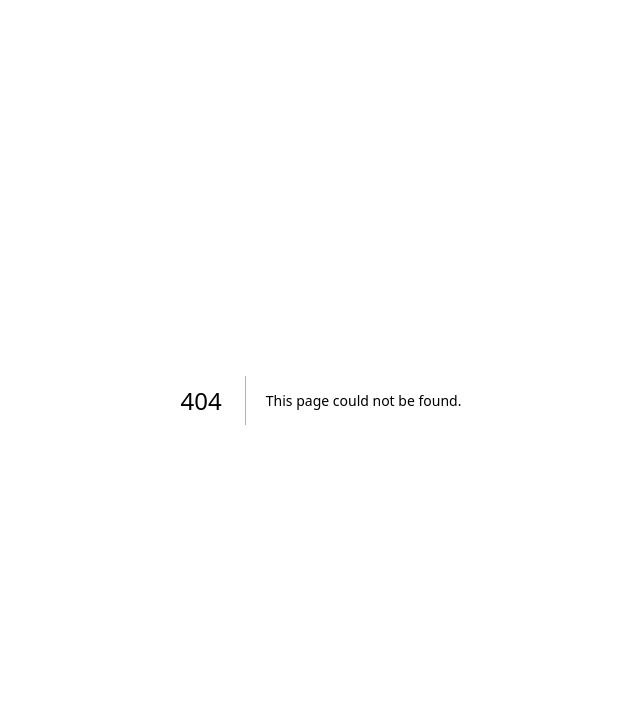
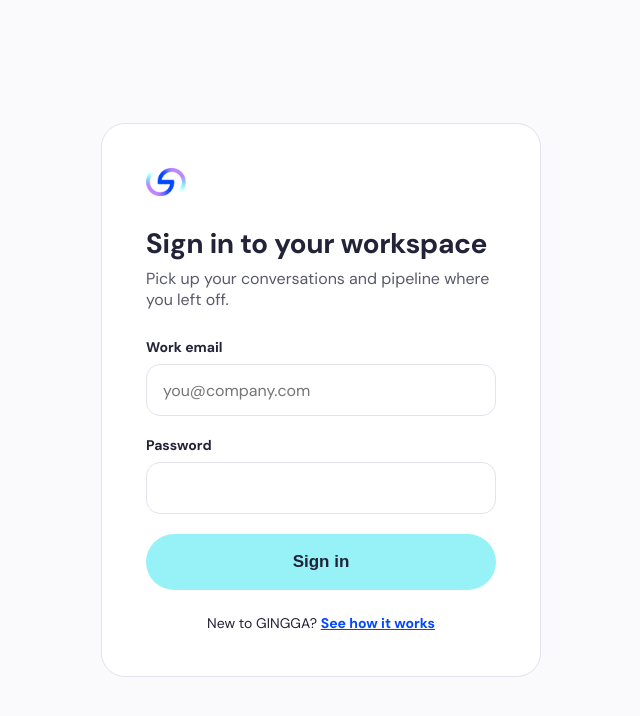
Before and after one commit to vlaguzman/gingga_landing, a Next.js app: page /login in a window 1280 px wide. Before the commit this address had no page. Shown: the top 716 px of the page, without its empty margins (319-959 px from the left). Built offline with nearby package versions, Linux system fonts and the light colour scheme.

Commit message:
feat(auth): add login page with validated form

```diff
--- /dev/null
+++ b/src/app/(auth)/login/LoginForm.tsx
@@ -0,0 +1,57 @@
+"use client";
+
+import { useActionState } from "react";
+import { login, type LoginState } from "./actions";
+
+const initialState: LoginState = {};
+
+export function LoginForm() {
+  const [state, formAction, pending] = useActionState(login, initialState);
+  const errors = state.fieldErrors ?? {};
+
+  return (
+    <form className="login__form" action={formAction} noValidate>
+      <div className="login__field">
+        <label htmlFor="email">Work email</label>
+        <input
+          id="email"
+          name="email"
+          type="email"
+          autoComplete="email"
+          defaultValue={state.email}
+          placeholder="you@company.com"
+          aria-invalid={errors.email ? true : undefined}
+          aria-describedby={errors.email ? "email-error" : undefined}
+          required
+        />
+        {errors.email && (
+          <p className="login__error" id="email-error" role="alert">
+            {errors.email}
+          </p>
+        )}
+      </div>
+
+      <div className="login__field">
+        <label htmlFor="password">Password</label>
+        <input
+          id="password"
+          name="password"
+          type="password"
+          autoComplete="current-password"
+          aria-invalid={errors.password ? true : undefined}
+          aria-describedby={errors.password ? "password-error" : undefined}
+          required
+        />
+        {errors.password && (
+          <p className="login__error" id="password-error" role="alert">
+            {errors.password}
+          </p>
+        )}
+      </div>
+
+      <button className="btn login__submit" type="submit" disabled={pending}>
+        {pending ? "Signing in…" : "Sign in"}
+      </button>
+    </form>
+  );
+}
--- /dev/null
+++ b/src/app/(auth)/login/actions.ts
@@ -0,0 +1,28 @@
+"use server";
+
+import { redirect } from "next/navigation";
+
+export type LoginState = {
+  error?: string;
+  fieldErrors?: { email?: string; password?: string };
+  email?: string;
+};
+
+const EMAIL_PATTERN = /^[^\s@]+@[^\s@]+\.[^\s@]+$/;
+
+/**
+ * Front-end simulation: validates the input and sends the user to the demo workspace.
+ * Swap the body for a real credential check once an auth backend exists.
+ */
+export async function login(_prev: LoginState, formData: FormData): Promise<LoginState> {
+  const email = String(formData.get("email") ?? "").trim();
+  const password = String(formData.get("password") ?? "");
+
+  const fieldErrors: NonNullable<LoginState["fieldErrors"]> = {};
+  if (!EMAIL_PATTERN.test(email)) fieldErrors.email = "Enter a valid email address.";
+  if (password.length < 8) fieldErrors.password = "Password must be at least 8 characters.";
+
+  if (fieldErrors.email || fieldErrors.password) return { fieldErrors, email };
+
+  redirect("/today-dashboard");
+}
--- /dev/null
+++ b/src/app/(auth)/login/login.css
@@ -0,0 +1,99 @@
+.login {
+  min-height: 100dvh;
+  display: grid;
+  place-items: center;
+  padding: var(--gutter);
+  background: var(--paper);
+}
+
+.login__card {
+  width: 100%;
+  max-width: 440px;
+  padding: clamp(28px, 6vw, 44px);
+  background: var(--white);
+  border: 1px solid var(--line);
+  border-radius: 24px;
+}
+
+.login__logo img {
+  display: block;
+  height: 28px;
+  width: auto;
+}
+
+.login h1 {
+  margin: 32px 0 8px;
+  font-size: 28px;
+  line-height: 1.15;
+  color: var(--navy);
+}
+
+.login__lead {
+  margin: 0 0 28px;
+  color: var(--text);
+  opacity: 0.75;
+}
+
+.login__form {
+  display: grid;
+  gap: 20px;
+}
+
+.login__field {
+  display: grid;
+  gap: 8px;
+}
+
+.login__field label {
+  font-size: 14px;
+  font-weight: 700;
+  color: var(--navy);
+}
+
+.login__field input {
+  min-height: 52px;
+  padding: 0 16px;
+  border: 1px solid var(--line);
+  border-radius: 14px;
+  background: var(--white);
+  color: var(--navy);
+  font: inherit;
+}
+
+.login__field input:focus-visible {
+  outline: 2px solid var(--blue);
+  outline-offset: 1px;
+  border-color: var(--blue);
+}
+
+.login__field input[aria-invalid="true"] {
+  border-color: #c62828;
+}
+
+.login__error {
+  margin: 0;
+  font-size: 14px;
+  color: #c62828;
+}
+
+.login__submit {
+  width: 100%;
+  border: 0;
+  cursor: pointer;
+}
+
+.login__submit:disabled {
+  opacity: 0.6;
+  cursor: progress;
+}
+
+.login__foot {
+  margin: 24px 0 0;
+  font-size: 14px;
+  text-align: center;
+}
+
+.login__foot a {
+  color: var(--blue);
+  font-weight: 700;
+}
--- /dev/null
+++ b/src/app/(auth)/login/page.tsx
@@ -0,0 +1,28 @@
+import type { Metadata } from "next";
+import Image from "next/image";
+import Link from "next/link";
+import { LoginForm } from "./LoginForm";
+import "./login.css";
+
+export const metadata: Metadata = {
+  title: "Sign in · GINGGA",
+  robots: { index: false, follow: false },
+};
+
+export default function LoginPage() {
+  return (
+    <main className="login">
+      <div className="login__card">
+        <Link className="login__logo" href="/" aria-label="GINGGA home">
+          <Image src="/assets/logo.png" alt="GINGGA" width={1797} height={307} priority />
+        </Link>
+        <h1>Sign in to your workspace</h1>
+        <p className="login__lead">Pick up your conversations and pipeline where you left off.</p>
+        <LoginForm />
+        <p className="login__foot">
+          New to GINGGA? <Link href="/#services">See how it works</Link>
+        </p>
+      </div>
+    </main>
+  );
+}
```
